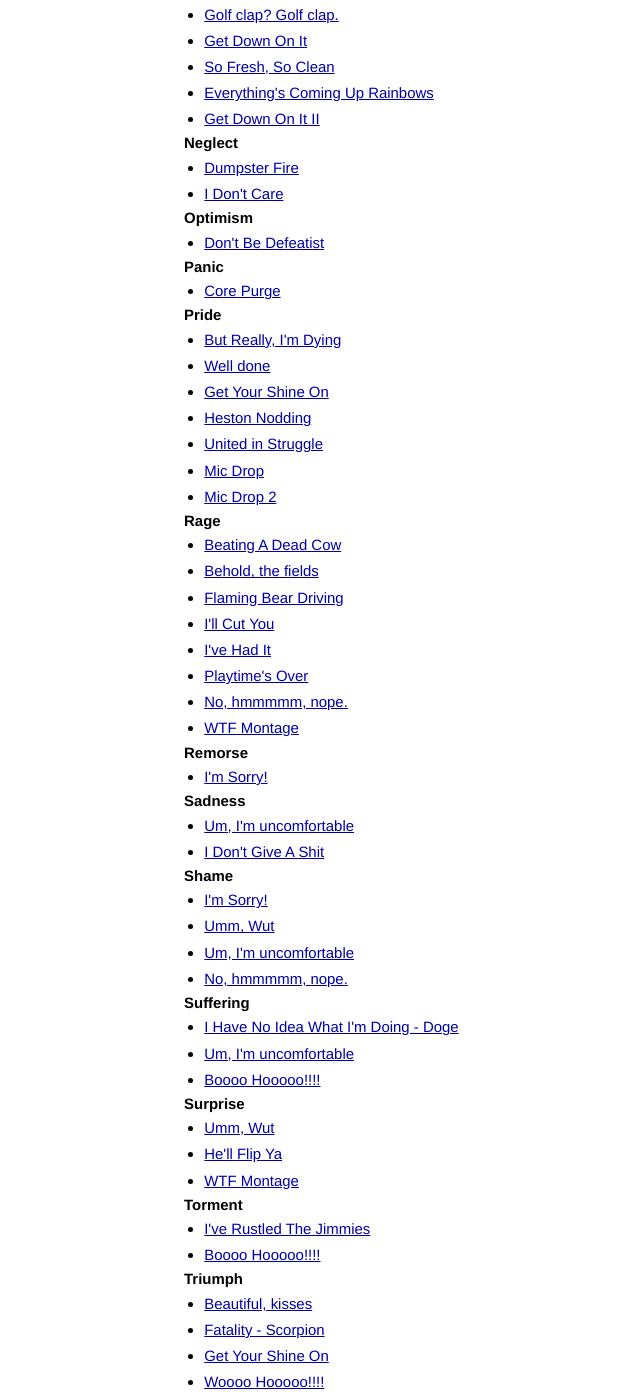
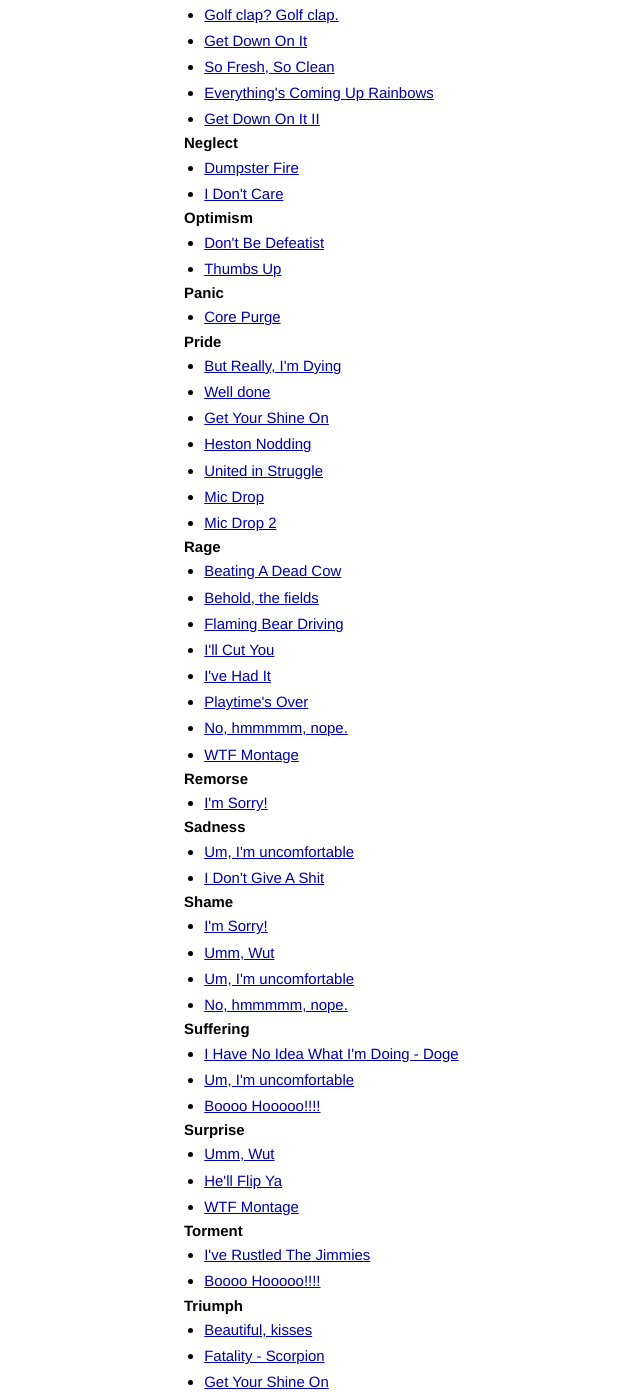
Before and after one commit to jschairb/zeitgeist, a Jekyll site: the page built from index.html, in a window 1280 px wide and 1400 px high, scrolled down 1975 px. Shown: the whole window, without its empty margins (142-782 px from the left). Built offline with Jekyll 4.4.1, drawn with Linux system fonts in a browser that asks for light colours; Markdown is read by kramdown in place of the engine named in the settings.

Commit message:
THUMBS UP

```diff
--- a/_data/categories.yaml
+++ b/_data/categories.yaml
@@ -82,6 +82,7 @@
   - tommie-lee-jones-don-t-care
 Optimism:
   - defeatist-middle-class
+  - thumbs-up
 Panic:
   - core-purge
 Pride:
@@ -128,6 +129,7 @@
   - get-your-shine-on
   - leo-woohoo
   - lesson-here-homie
+  - thumbs-up
 Worry:
   - doge-no-idea
 Zest:
--- a/_data/images.yaml
+++ b/_data/images.yaml
@@ -151,6 +151,9 @@
 spurs-dancing-2:
   file: spurs-dancing-2.gif
   name: Spurs Dancing 2
+thumbs-up:
+  file: thumbs-up.gif
+  name: Thumbs Up
 toddler-dancing:
   file: toddler-dancing.gif
   name: Get Down On It II
```
Also changed, not shown: images/thumbs-up.gif (added).
